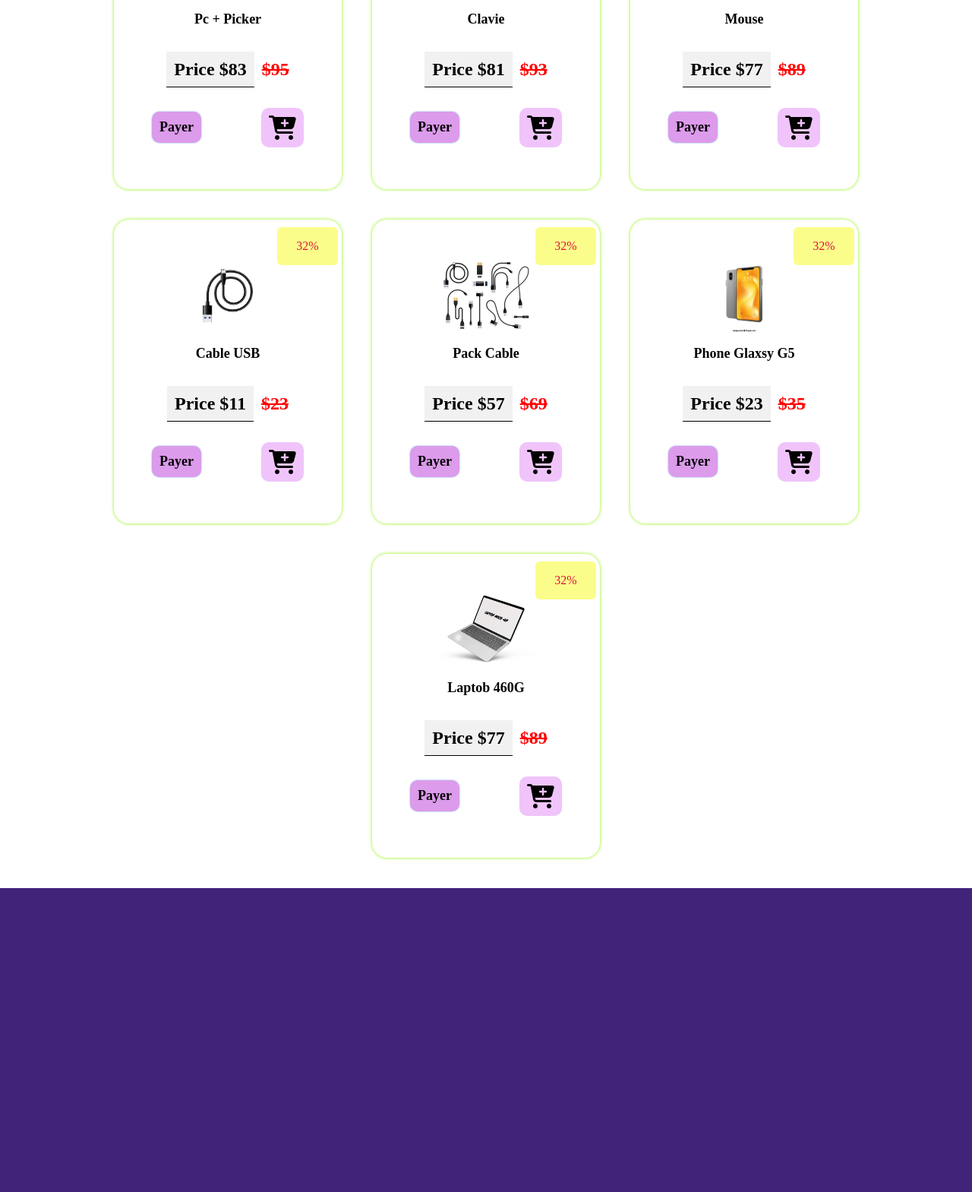
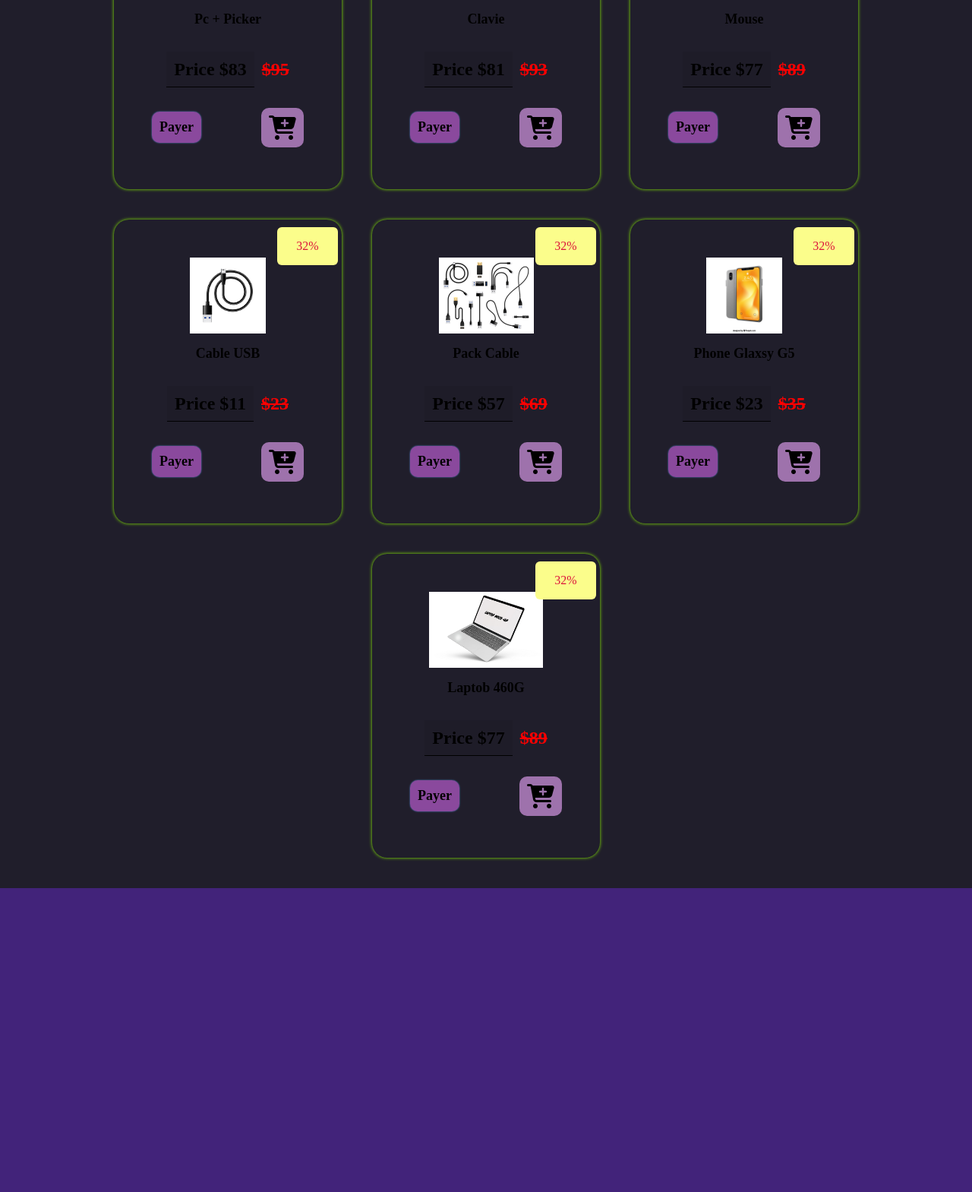
Before and after one commit to issam-mouhala/Store_Elecronique, a PHP site: page /siteWebProject/ in a window 1280 px wide. Shown: the part 1206-2775 px from the top of the page at 76% size. Run offline with PHP 8.4, Linux system fonts and the light colour scheme; data that the repository does not hold is empty.

Commit message:
"change bg"

```diff
--- a/main/home/design.css
+++ b/main/home/design.css
@@ -1,6 +1,8 @@
 body{
     padding:0;
     margin: 0;
+    background-color: #201E2B;
+
 }
 *{
     box-sizing: border-box;
```
